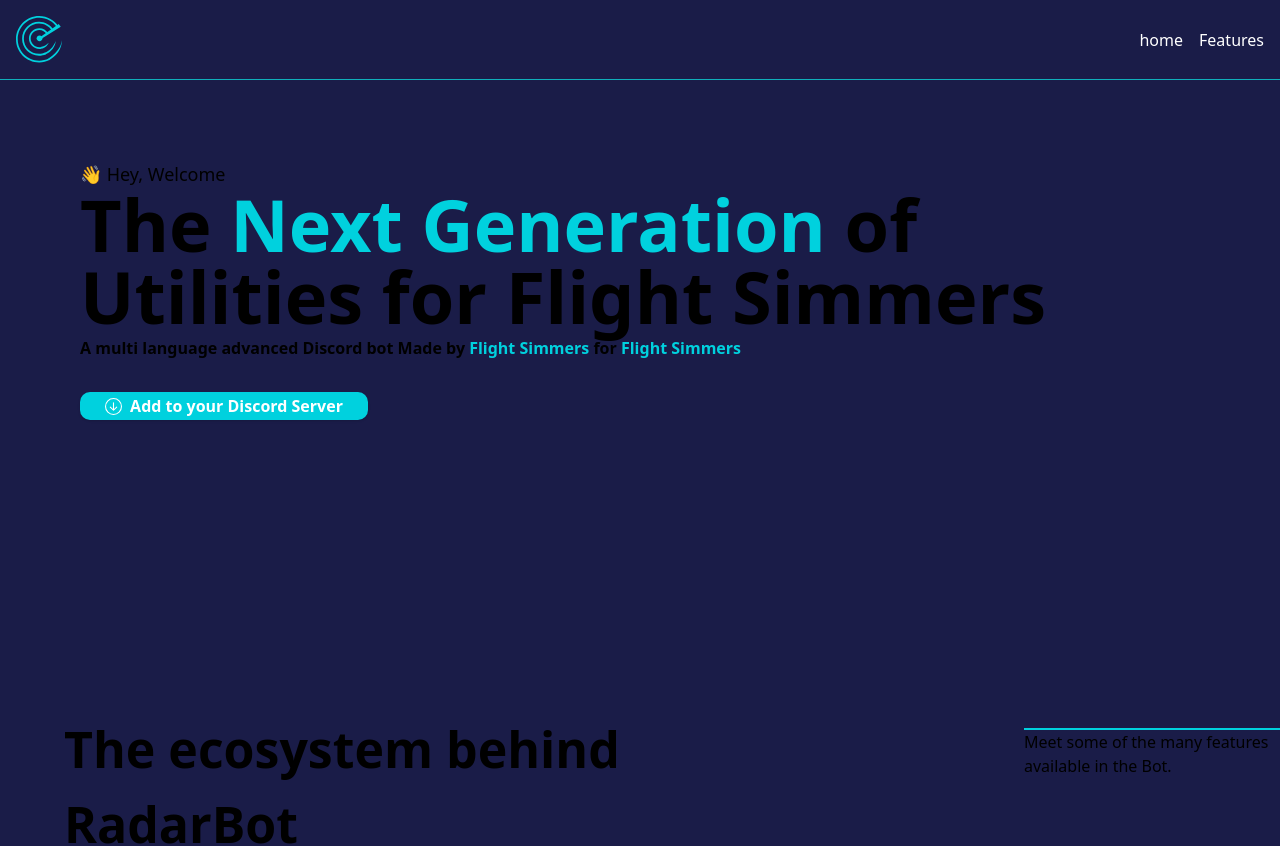
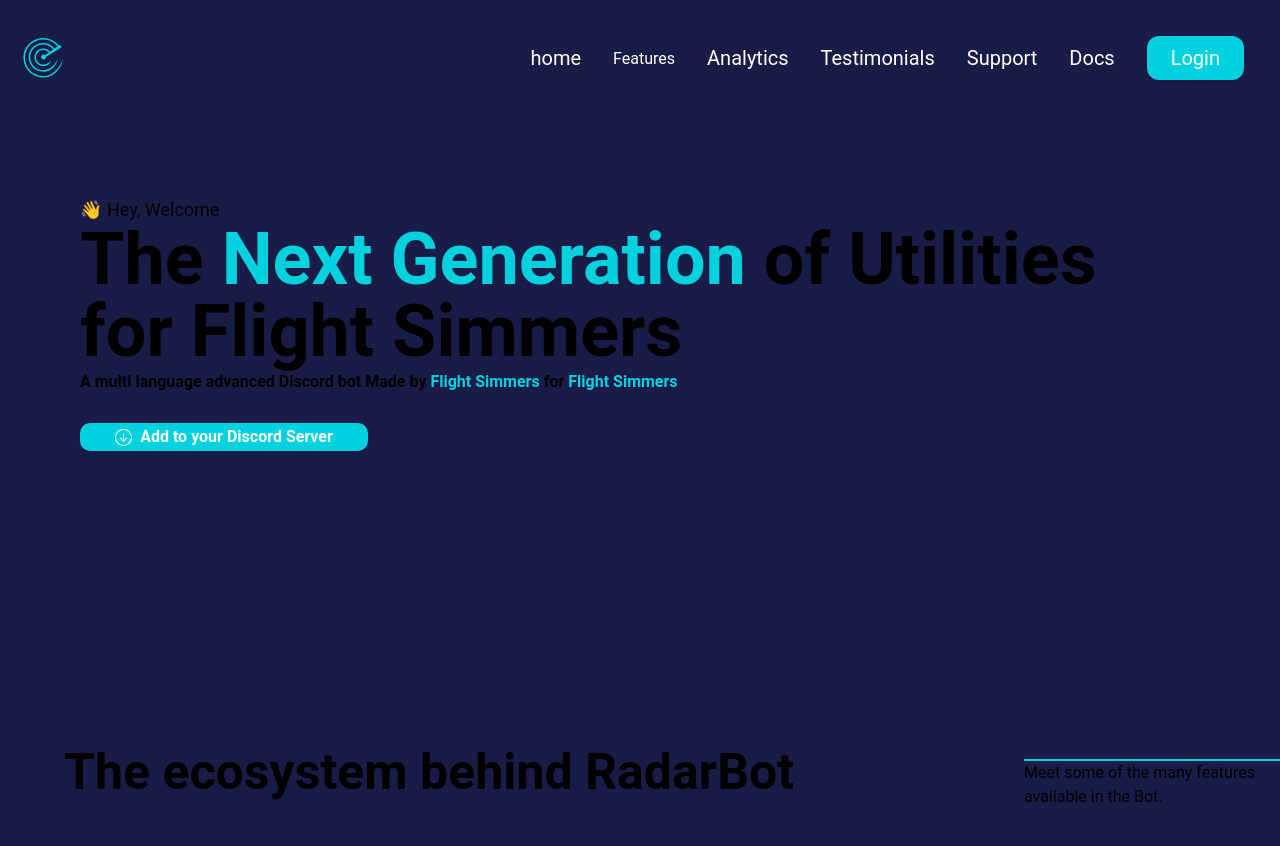
Before and after one commit to radarbot-team/radarbot-website, a Next.js app: page /1 in a window 1280 px wide. Shown: the top 846 px of the page. Built offline with nearby package versions, Linux system fonts and the light colour scheme.

Commit message:
versão beta do projeto

```diff
--- a/src/app/[section]/page.tsx
+++ b/src/app/[section]/page.tsx
@@ -1,5 +1,6 @@
 import Analytics from '@/components/Analytics';
 import Features from '@/components/Features';
+import Footer from '@/components/Footer';
 import Support from '@/components/Suppot';
 import Testimonials from '@/components/Testimonials';
 
@@ -56,6 +57,9 @@
        <Testimonials/>
        <Support/>
       </div>
+      <div>
+        <Footer/>
+      </div>
     </div>
   )
 }
--- a/src/app/globals.css
+++ b/src/app/globals.css
@@ -16,6 +16,7 @@
 * {
   margin: 0;
   padding: 0;
+  box-sizing:border-box
 }
 body {
   background-color: var(--background);
@@ -46,3 +47,9 @@
   color: rgb(var(--foreground-rgb));
   background: var(--background);
 }
+body,
+input,
+textarea,
+button {
+  font: 400 16px 'Roboto', sans-serif;
+}
--- /dev/null
+++ b/src/components/Footer/index.tsx
@@ -0,0 +1,96 @@
+
+import { LogoRadarBot } from "../icons/LogoRadarBot";
+import Image from "next/image";
+/* import { FontAwesomeIcon } from '@fortawesome/react-fontawesome';
+import { faHeart } from '@fortawesome/free-solid-svg-icons'; */
+import { Link as ScrollLink } from 'react-scroll'
+import Link from "next/link";
+import { BiArrowToTop } from 'react-icons/bi';
+
+export default function Footer() {
+  return (
+    <div className="flex flex-col justify-between items-center md:py-12 md:px-40 mt-20  ">
+      <div className="w-full flex ml-8 flex-row justify-between">
+        <div className="flex flex-row">
+          <div className="flex flex-row ">
+            <Link passHref={true} target="_blank" href="/">
+              <LogoRadarBot className="hidden lg:block" />
+            </Link>
+
+          </div>
+          <div className="relative ml-4 flex flex-col text-sm max-w-[12rem]">
+            <h3 className="font-bold text-main-blue text-xl mb-6">RadarBot</h3>
+            <p className="mb-4 text-lg">
+              A multi language advanced Discord bot for flight simmers.
+            </p>
+            <p  className="text-lg">
+              copyright &copy; {new Date().getFullYear()} RadarBot
+            </p>
+
+            <a
+              className="flex flex-row items-center t-4 text-lg text-main-font-color  no-underline"
+              href="https://vercel.com/?utm_source=radarbot-team&utm_campaign=oss"
+              target="_blank"
+              rel="noreferrer"
+            >
+              Powered by
+              <span className="mx-2 m5-4  text-xl">
+                <Image src="/images/icons/vercel.svg" alt="Vercel" width={60} height={20} />
+              </span>
+            </a>
+
+          </div>
+        </div>
+        {/* 2/3 */}
+        <div className="flex flex-col justify-between mb-4 text-lg ">
+          <Link passHref={true}  className="hover:text-main-blue-hover" href="https://bit.ly/RadarBotInvite">
+
+            Invite RadarBot
+
+          </Link>
+
+
+          <Link passHref={false} href="/" className="hover:text-main-blue-hover">
+            Terms of use and privacy policy
+          </Link>
+
+          <Link passHref={true} href="https://docs.radarbot.xyz" className="hover:text-main-blue-hover">
+
+            Docs
+
+          </Link>
+
+          <Link passHref={true} href="https://discord.gg/DEtGv4wUNX" className="hover:text-main-blue-hover">
+
+            Support Server
+
+          </Link>
+
+          <Link passHref={true} href="https://patreon.com/andrebrito16" className="hover:text-main-blue-hover">
+
+            Donate
+
+          </Link>
+        </div>
+        <div>
+        <div className="flex flex-col  text-main-blue hover:main-blue-hover" >
+            <BiArrowToTop className="w-20 h-20"/>
+            <span>
+              Scroll To Top
+            </span>
+          </div>
+          <div className="font-extralight mt-4 max-w-[10rem]">
+            <span className="text-base font-normal font-serif roboto">
+              UI By: Carolina Eguchi and Ruy Monteiro
+            </span>
+          </div>
+        </div>
+      </div>
+      <span className="flex flex-row justify-between text-xl font-extrabold  ">
+      created with
+        {/* <FontAwesomeIcon pulse={true} icon={faHeart} /> */} by
+        <Link target="_blank" className="text-main-blue ml-1 hover:text-main-blue-hover "href="https://andrebrito.vercel.app ">  andrebrito16</Link>
+      </span>
+    </div>
+  )
+}
--- a/src/components/Navbar/index.tsx
+++ b/src/components/Navbar/index.tsx
@@ -1,27 +1,73 @@
+'use client'
 import Image from "next/image";
 import Link from "next/link";
+import { AiOutlineMenu } from 'react-icons/ai';
+import { useEffect, useState } from 'react';
 
 export default function Navbar() {
+  const [menuOpen, setMenuOpen] = useState(false);
+
+  const Menu = () => {
+    setMenuOpen((prevMenuOpen) => !prevMenuOpen);
+  };
+
+  useEffect(() => {
+    const list = document.querySelector('ul');
+    if (list) {
+      if (menuOpen) {
+        list.classList.add('top-[80px]', 'opacity-100');
+        list.classList.remove('opacity-0');
+      } else {
+        list.classList.remove('top-[80px]', 'opacity-100');
+        list.classList.add('opacity-0');
+      }
+    }
+  }, [menuOpen]);
+
+
   return (
-    <div className=" flex items-center justify-between p-4 border-solid border-b-[1px] border-[#10afba]">
-      <Image
-        src="/images/icons/radarlogo.svg"
-        width={47}
-        height={47}
-        alt="radar logo" />
+    <div>
+      <nav className="p-5 shadow md:flex  md:items-center md:justify-between">
+        {/*  <div className=" flex items-center justify-between p-4 border-solid border-b-[1px] border-[#10afba]"> */}
+        <div className="flex justify-between items-center">
+          <span className="text-2xl font-[Poppins] cursor-pointer ">
+            <Image
+              className="h-10 inline"
+              src="/images/icons/radarlogo.svg"
+              width={47}
+              height={47}
+              alt="radar logo" />
+          </span>
+          <span className="text-3xl text-main-blue cursor-pointer mx-2 md:hidden block">
+            <AiOutlineMenu name="menu" onClick={Menu}/>
+          </span>
+        </div>
 
-      <div className="  flex gap-4 text-white">
-        <Link href="">home</Link>
-        <Link href="">Features</Link>
-        {/* <Link href="">Analytics</Link>
-        <Link href="">Testimonials</Link>
-        <Link href="">Support</Link>
-        <Link href="">Docs</Link> */}
-      </div>
+        <ul className="md:flex md:items-center md:justify-between z-[-1] md:z-auto md:static absolute'
+        left-0 md:w-auto py-4 md:pl-0 pl-7 md:opacity-100 opacity-0 top-[400px] transition-all ease-in duration-500">
 
-{/*
-      <Link href="" className= "  bg-main-blue hover:bg-main-blue-hover px-8 p-2 rounded-xl font-bold text-white text-xl shadow ">Login</Link>
- */}
+          <li className="mx-4 my-6 md:my-0 ">
+            <Link href="" className="text-main-font-color text-xl hover:text-main-blue-hover duration-500">home</Link>
+          </li>
+          <li className="mx-4 my-6 md:my-2 ">
+            <Link href="" className="text-main-font-color hover:text-main-blue-hover duration-500 ">Features</Link>
+          </li>
+          <li className="mx-4 my-6 md:my-2 ">
+            <Link href="" className="text-main-font-color text-xl hover:text-main-blue-hover duration-500">Analytics</Link>
+          </li>
+          <li className="mx-4 my-6 md:my-2 ">
+            <Link href="" className="text-main-font-color text-xl hover:text-main-blue-hover duration-500">Testimonials</Link>
+          </li>
+          <li className="mx-4 my-6 md:my-2 ">
+            <Link href="" className="text-main-font-color text-xl hover:text-main-blue-hover duration-500">Support</Link>
+          </li>
+          <li className="mx-4 my-6 md:my-2 ">
+            <Link href="" className="text-main-font-color text-xl hover:text-main-blue-hover duration-500">Docs</Link>
+          </li>
+          <Link href="" className="  bg-main-blue hover:bg-main-blue-hover duration-500 px-6 py-2 mx-4 rounded-xl text-xl  text-white shadow ">Login</Link>
+
+        </ul>
+      </nav>
     </div>
-  )
+  );
 }
```
Also changed, not shown: package.json (+7 -0 lines), 1 other file (tests, documents, lock files or other folders).
